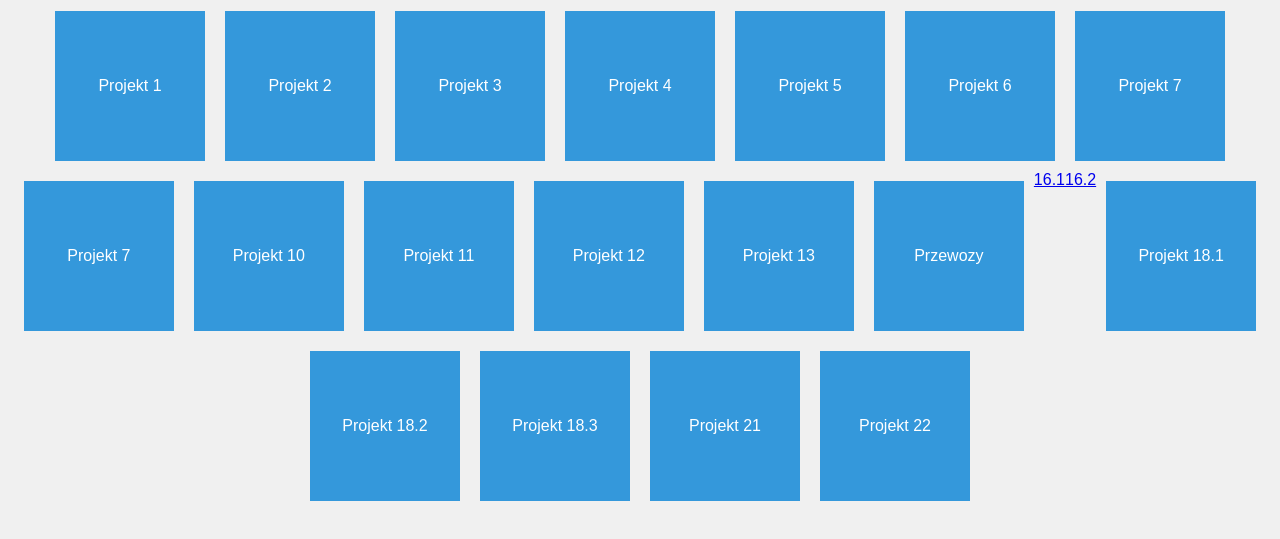
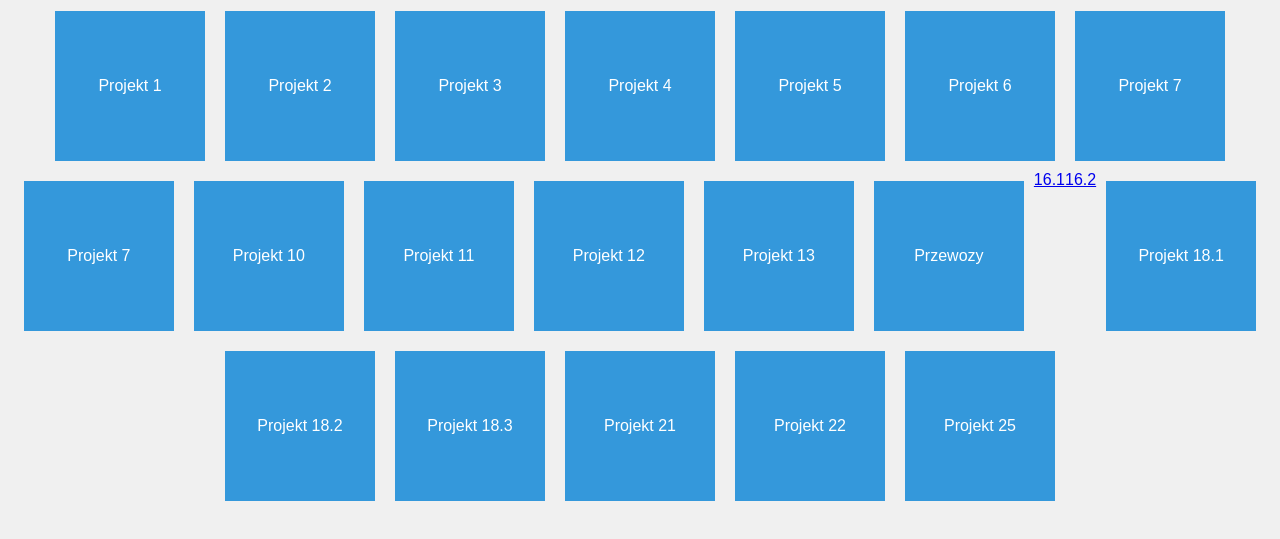
Before and after one commit to MarcinK83/marcink, a plain HTML site: page index.html in a window 1280 px wide. Shown: the part 79-618 px from the top of the page. Drawn offline with Linux system fonts and the light colour scheme.

Commit message:
Update index.html

```diff
--- a/index.html
+++ b/index.html
@@ -90,6 +90,10 @@
       <span>Projekt 22 </span>
     </a>
 
+        <a href="https://marcink83.github.io/Wycieczki/" class="tile">
+      <span>Projekt 25</span>
+    </a>
+
   </div>
 </body>
 </html>
```
